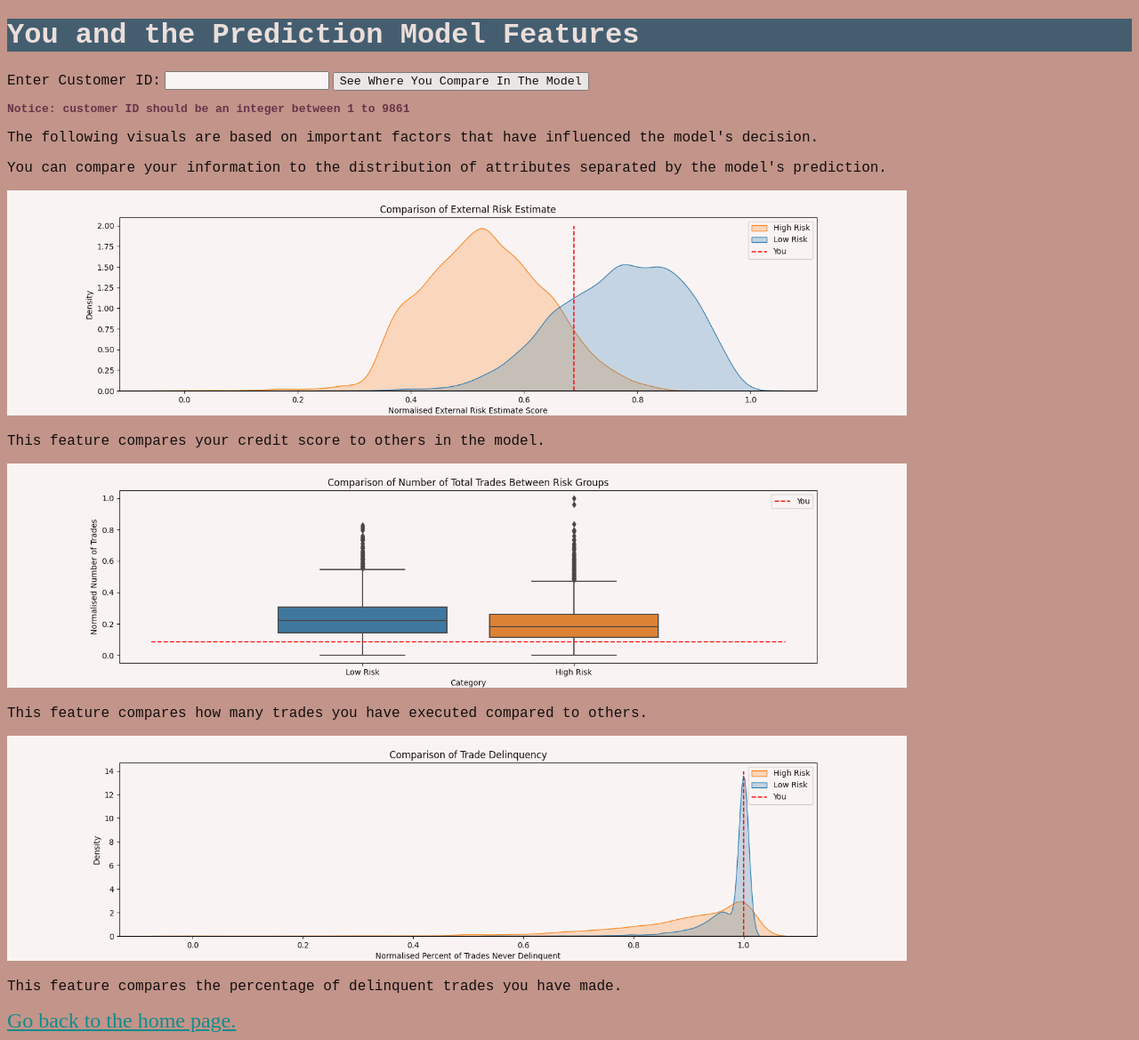
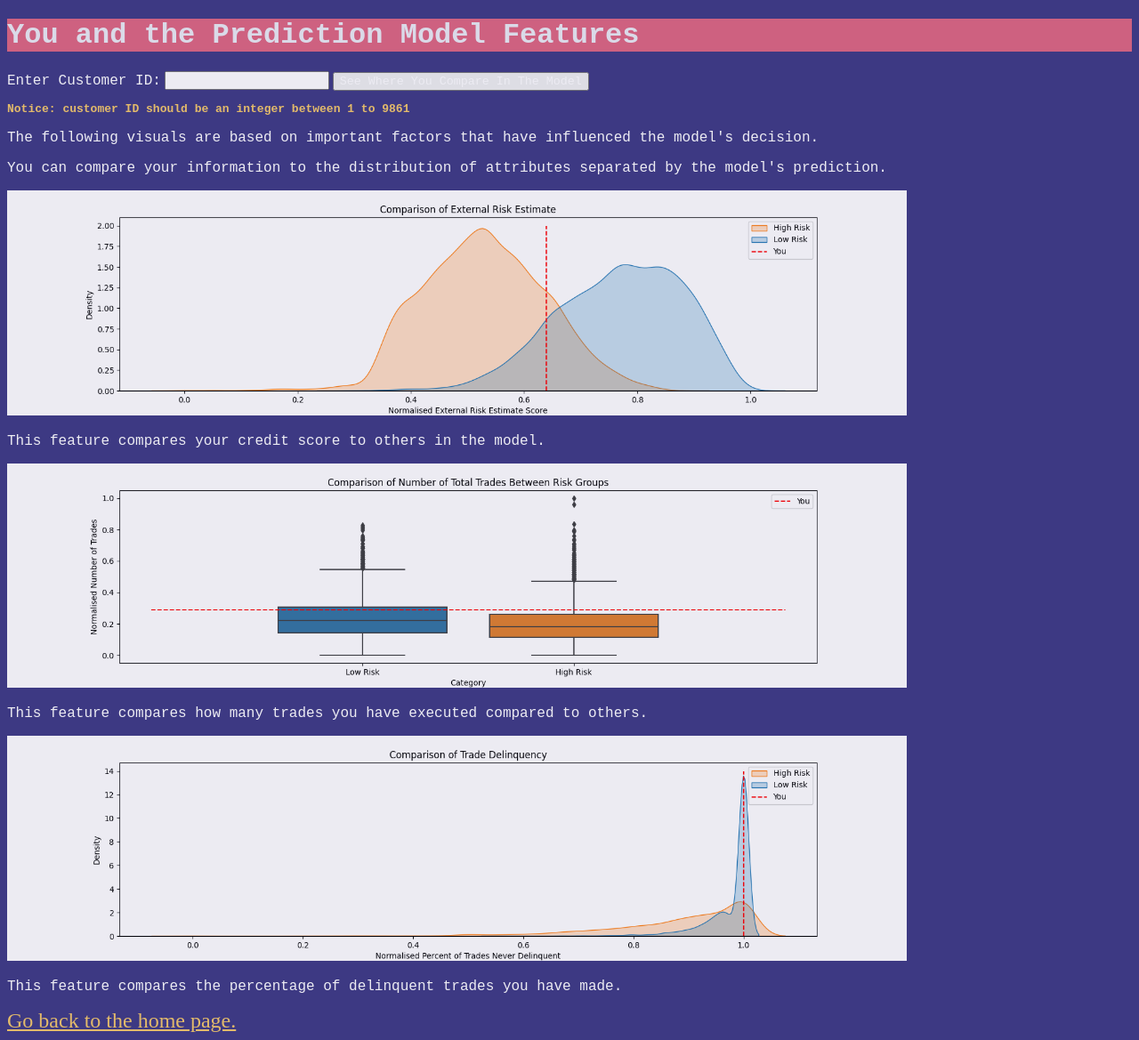
Before and after one commit to Git-With-Chris/RiskPredict, a Flask app: page /info in a window 1280 px wide. Shown: the whole page at 89% size. Run offline with Flask 3, Linux system fonts and the light colour scheme.

Commit message:
final color scheme

```diff
--- a/Flask_App/templates/info.html
+++ b/Flask_App/templates/info.html
@@ -6,42 +6,42 @@
     <title>Applicant Risk Information</title>
     <style>
         body {
-            background-color: #c2948a;
+            background-color: #3D3983;
             opacity: 0.9;
         }
         h1 {
-            background-color:#28536b;
+            background-color:#F06B80;
             opacity: 0.9;
         }
         </style>
 </head>
 <body></body>
-<h1 style="color: #f6f0ED; font-family: 'Courier New', Courier, monospace;">You and the Prediction Model Features</h1>
+<h1 style="color: #FFFFFF; font-family: 'Courier New', Courier, monospace;">You and the Prediction Model Features</h1>
 
 <form method="POST">
-    <label for="cust_id" style="font-family: 'Courier New', Courier, monospace;">Enter Customer ID:</label>
+    <label for="cust_id" style="color: #FFFFFF; font-family: 'Courier New', Courier, monospace;">Enter Customer ID:</label>
     <input type="number" id="cust_id" name="cust_id" required>
-    <button type="submit" style="font-family: 'Courier New', Courier, monospace;">See Where You Compare In The Model</button>
-    <p style="color: #5d2a42; font-weight: bold; font-family: 'Courier New', Courier, monospace; font-size: small;">Notice: customer ID should be an integer between 1 to 9861</p>
+    <button type="submit" style="color: #FFFFFF; font-family: 'Courier New', Courier, monospace;">See Where You Compare In The Model</button>
+    <p style="color: #F5C968; font-weight: bold; font-family: 'Courier New', Courier, monospace; font-size: small;">Notice: customer ID should be an integer between 1 to 9861</p>
 </form>
 
-<p style="color: black; font-family: 'Courier New', Courier, monospace;"> The following visuals are based on important factors that have influenced the model's decision.</p>
-<p style="color: black; font-family: 'Courier New', Courier, monospace;"> You can compare your information to the distribution of attributes separated by the model's prediction.</p>
+<p style="color: #FFFFFF; font-family: 'Courier New', Courier, monospace;"> The following visuals are based on important factors that have influenced the model's decision.</p>
+<p style="color: #FFFFFF; font-family: 'Courier New', Courier, monospace;"> You can compare your information to the distribution of attributes separated by the model's prediction.</p>
 
-<img src="{{ url_for('static', filename='external_risk_estimate.png') }}" alt="Sigmoid Plot" style="width: 80%; background-color: #bbb193;">
-<p style="color: black; font-family: 'Courier New', Courier, monospace;">This feature compares your credit score to others in the model.</p>
+<img src="{{ url_for('static', filename='external_risk_estimate.png') }}" alt="Sigmoid Plot" style="width: 80%; background-color: #3D3983;">
+<p style="color: #FFFFFF; font-family: 'Courier New', Courier, monospace;">This feature compares your credit score to others in the model.</p>
 <div></div>
 <div></div>
-<img src="{{ url_for('static', filename='num_trades.png') }}" alt="Sigmoid Plot" style="width: 80%; background-color: #bbb193;">
-<p style="color: black; font-family: 'Courier New', Courier, monospace;">This feature compares how many trades you have executed compared to others.</p>
+<img src="{{ url_for('static', filename='num_trades.png') }}" alt="Sigmoid Plot" style="width: 80%; background-color: #3D3983;">
+<p style="color: #FFFFFF; font-family: 'Courier New', Courier, monospace;">This feature compares how many trades you have executed compared to others.</p>
 <div></div>
 <div></div>
-<img src="{{ url_for('static', filename='percent_delinquency.png') }}" alt="Sigmoid Plot" style="width: 80%; background-color: #bbb193;">
-<p style="color: black; font-family: 'Courier New', Courier, monospace;">This feature compares the percentage of delinquent trades you have made.</p>
+<img src="{{ url_for('static', filename='percent_delinquency.png') }}" alt="Sigmoid Plot" style="width: 80%; background-color: #3D3983;">
+<p style="color: #FFFFFF; font-family: 'Courier New', Courier, monospace;">This feature compares the percentage of delinquent trades you have made.</p>
 <div></div>
 <div></div>
 <div>
-    <a href="/" style="font-size: 24px; color: darkcyan ;">Go back to the home page.</a>
+    <a href="/" style="font-size: 24px; color: #F5C968 ;">Go back to the home page.</a>
 </div>
 
 
```
Also changed, not shown: Flask_App/templates/index.html (+17 -17 lines), Flask_App/static/external_risk_estimate.png, Flask_App/static/num_trades.png, Flask_App/static/sigmoid_plot.png.
